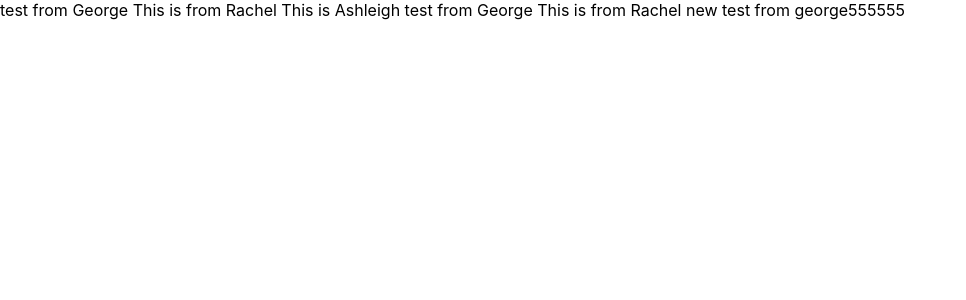
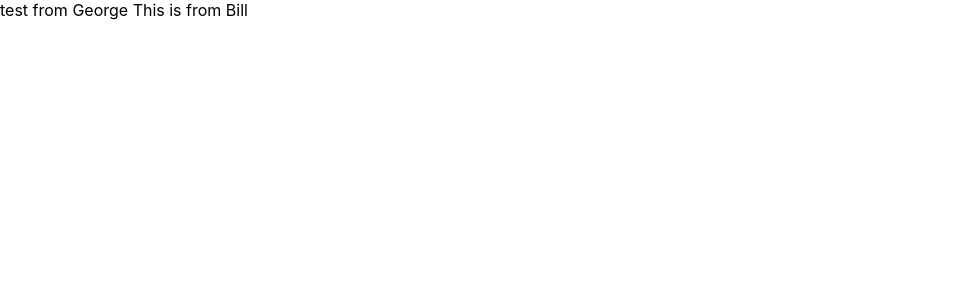
Before and after one commit to Flex-Snooze/flex-snooze-frontend, a React (Create React App) app: page / in a window 1280 px wide. Shown: the top 300 px of the page, without its empty margins (0-966 px from the left). Built offline with nearby package versions, Linux system fonts and the light colour scheme.

Commit message:
change in dev-bill branch

```diff
--- a/src/App.js
+++ b/src/App.js
@@ -2,16 +2,7 @@ import logo from './logo.svg';
 import './App.css';
 
 function App() {
-	return (
-  <div>test from George
-
-    This is from Rachel
-
-    This is Ashleigh
-
-		test from George This is from Rachel new test from george555555
-  </div>
-  );
+	return <div>test from George This is from Bill</div>;
 }
 
 export default App;
```
